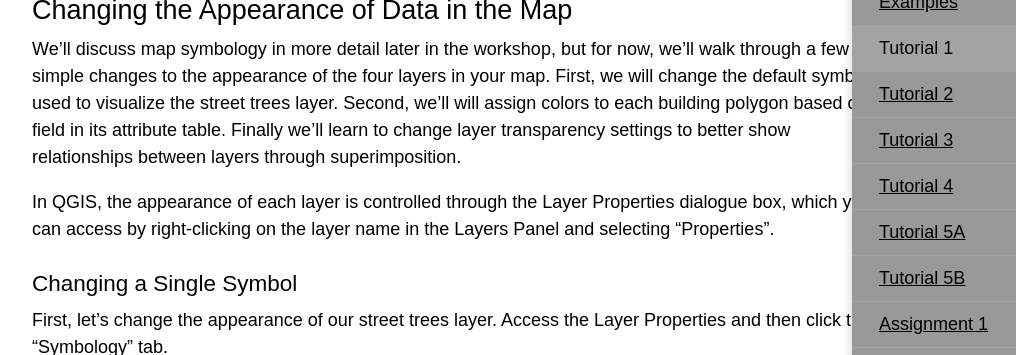
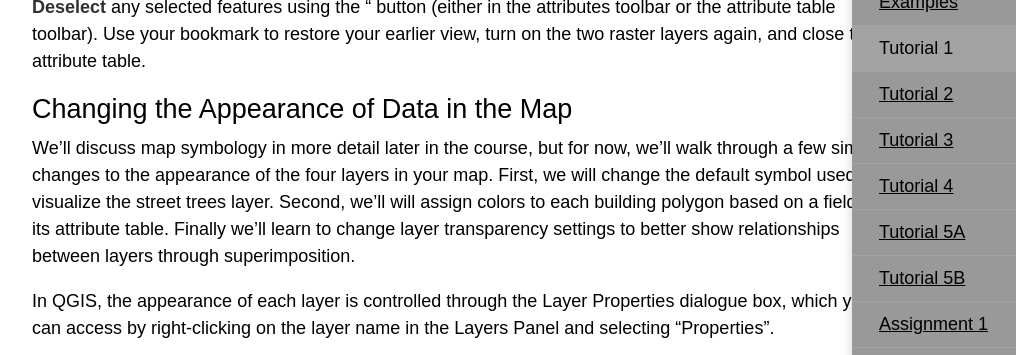
Before and after one commit to CenterForSpatialResearch/methods-in-spatial-research-fa2021, a Jekyll site: the page built from tutorials/tutorial01.md, in a window 1280 px wide and 900 px high, scrolled down 12148 px, cut to the strip 221-576 px from the top of the window. Shown: the whole strip, without its empty margins (176-1192 px from the left). Built offline with Jekyll 4.4.1, drawn with Linux system fonts in a browser that asks for light colours; some of the changed text lies outside the part shown.

```diff
--- a/tutorials/tutorial01.md
+++ b/tutorials/tutorial01.md
@@ -167,7 +169,7 @@ At any given time, the features selected in the attribute table and the map view
 
 ## Changing the Appearance of Data in the Map
 
-We'll discuss map symbology in more detail later in the workshop, but for now, we'll walk through a few simple changes to the appearance of the four layers in your map. First, we will change the default symbol used to visualize the street trees layer. Second, we'll will assign colors to each building polygon based on a field in its attribute table. Finally we'll learn to change layer transparency settings to better show relationships between layers through superimposition.
+We'll discuss map symbology in more detail later in the course, but for now, we'll walk through a few simple changes to the appearance of the four layers in your map. First, we will change the default symbol used to visualize the street trees layer. Second, we'll will assign colors to each building polygon based on a field in its attribute table. Finally we'll learn to change layer transparency settings to better show relationships between layers through superimposition.
 
 In QGIS, the appearance of each layer is controlled through the Layer Properties dialogue box, which you can access by right-clicking on the layer name in the Layers Panel and selecting "Properties".
 
```
Also changed, not shown: other parts of tutorials/tutorial01.md (+5 -2 lines), syllabus.md (+3 -1 lines).
